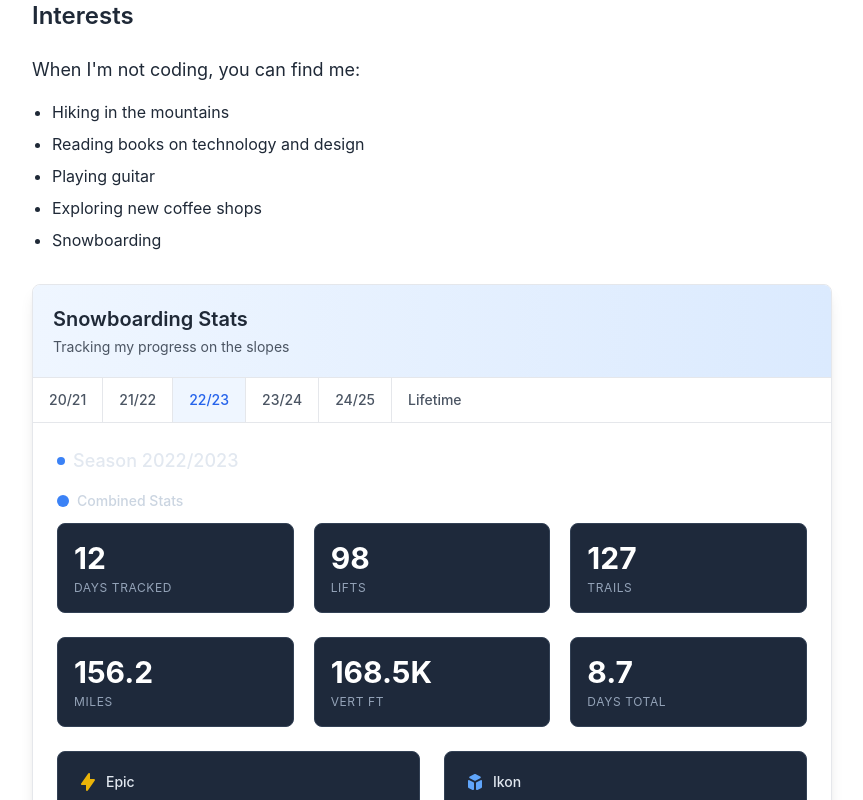
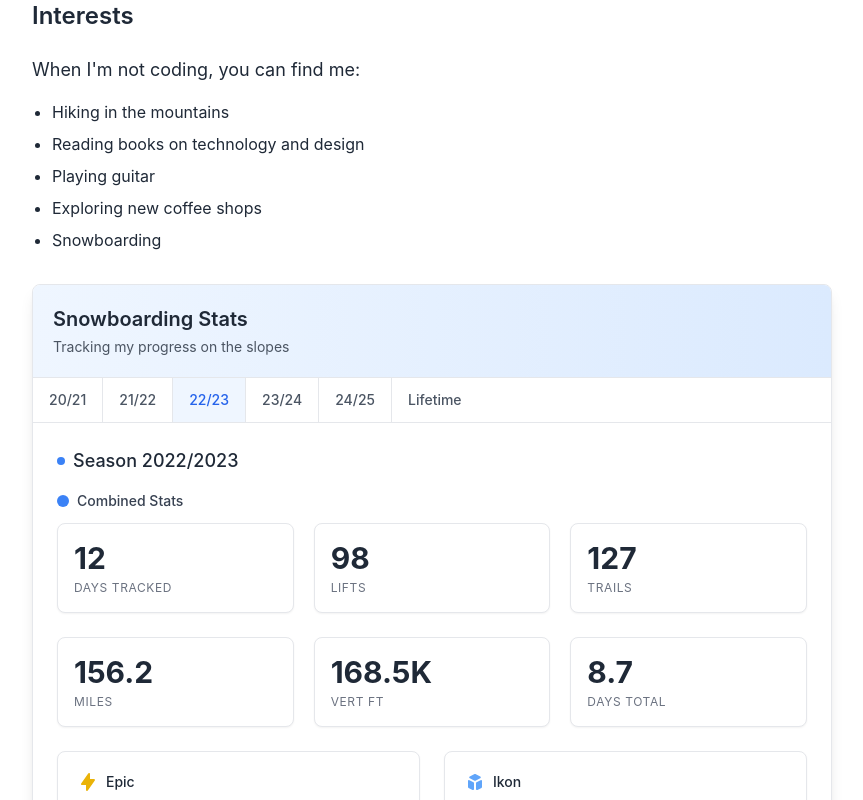
Before and after one commit to SpencerRenfro/Portfolio, a React (Create React App) app: page /about in a window 1280 px wide. Both pictures are taken after a click on the button "22/23". Shown: the part 1471-2271 px from the top of the page, without its empty margins (208-1071 px from the left). Built offline with nearby package versions, Linux system fonts and the light colour scheme.

Commit message:
Update 22/23 season to support light/dark mode

```diff
--- a/src/components/SnowboardingStats.js
+++ b/src/components/SnowboardingStats.js
@@ -591,7 +591,7 @@ const SnowboardingStats = () => {
         {/* Season 2022/2023 Stats */}
         {activeTab === '2223' && (
           <div>
-            <h4 className="text-lg font-medium mb-4 text-slate-200 flex items-center">
+            <h4 className="text-lg font-medium mb-4 text-gray-800 dark:text-slate-200 flex items-center">
               <span className="w-2 h-2 bg-blue-500 rounded-full mr-2"></span>
               Season 2022/2023
             </h4>
@@ -599,134 +599,134 @@ const SnowboardingStats = () => {
             <div className="mb-6">
               <div className="flex items-center mb-3">
                 <div className="w-3 h-3 bg-blue-500 rounded-full mr-2"></div>
-                <h5 className="text-sm font-medium text-slate-300">Combined Stats</h5>
+                <h5 className="text-sm font-medium text-gray-700 dark:text-slate-300">Combined Stats</h5>
               </div>
 
               <div className="grid grid-cols-3 gap-5 mb-6">
-                <div className="bg-slate-800 p-4 rounded-lg border border-slate-700 hover:border-blue-500 transition-colors">
-                  <p className="text-3xl font-bold text-white">12</p>
-                  <p className="text-xs uppercase tracking-wider text-slate-400 mt-1">Days Tracked</p>
+                <div className="bg-white dark:bg-slate-800 p-4 rounded-lg border border-gray-200 dark:border-slate-700 hover:border-blue-500 transition-colors shadow-sm">
+                  <p className="text-3xl font-bold text-gray-800 dark:text-white">12</p>
+                  <p className="text-xs uppercase tracking-wider text-gray-500 dark:text-slate-400 mt-1">Days Tracked</p>
                 </div>
-                <div className="bg-slate-800 p-4 rounded-lg border border-slate-700 hover:border-blue-500 transition-colors">
-                  <p className="text-3xl font-bold text-white">98</p>
-                  <p className="text-xs uppercase tracking-wider text-slate-400 mt-1">Lifts</p>
+                <div className="bg-white dark:bg-slate-800 p-4 rounded-lg border border-gray-200 dark:border-slate-700 hover:border-blue-500 transition-colors shadow-sm">
+                  <p className="text-3xl font-bold text-gray-800 dark:text-white">98</p>
+                  <p className="text-xs uppercase tracking-wider text-gray-500 dark:text-slate-400 mt-1">Lifts</p>
                 </div>
-                <div className="bg-slate-800 p-4 rounded-lg border border-slate-700 hover:border-blue-500 transition-colors">
-                  <p className="text-3xl font-bold text-white">127</p>
-                  <p className="text-xs uppercase tracking-wider text-slate-400 mt-1">Trails</p>
+                <div className="bg-white dark:bg-slate-800 p-4 rounded-lg border border-gray-200 dark:border-slate-700 hover:border-blue-500 transition-colors shadow-sm">
+                  <p className="text-3xl font-bold text-gray-800 dark:text-white">127</p>
+                  <p className="text-xs uppercase tracking-wider text-gray-500 dark:text-slate-400 mt-1">Trails</p>
                 </div>
               </div>
 
               <div className="grid grid-cols-3 gap-5 mb-6">
-                <div className="bg-slate-800 p-4 rounded-lg border border-slate-700 hover:border-blue-500 transition-colors">
-                  <p className="text-3xl font-bold text-white">156.2</p>
-                  <p className="text-xs uppercase tracking-wider text-slate-400 mt-1">Miles</p>
+                <div className="bg-white dark:bg-slate-800 p-4 rounded-lg border border-gray-200 dark:border-slate-700 hover:border-blue-500 transition-colors shadow-sm">
+                  <p className="text-3xl font-bold text-gray-800 dark:text-white">156.2</p>
+                  <p className="text-xs uppercase tracking-wider text-gray-500 dark:text-slate-400 mt-1">Miles</p>
                 </div>
-                <div className="bg-slate-800 p-4 rounded-lg border border-slate-700 hover:border-blue-500 transition-colors">
-                  <p className="text-3xl font-bold text-white">168.5K</p>
-                  <p className="text-xs uppercase tracking-wider text-slate-400 mt-1">Vert Ft</p>
+                <div className="bg-white dark:bg-slate-800 p-4 rounded-lg border border-gray-200 dark:border-slate-700 hover:border-blue-500 transition-colors shadow-sm">
+                  <p className="text-3xl font-bold text-gray-800 dark:text-white">168.5K</p>
+                  <p className="text-xs uppercase tracking-wider text-gray-500 dark:text-slate-400 mt-1">Vert Ft</p>
                 </div>
-                <div className="bg-slate-800 p-4 rounded-lg border border-slate-700 hover:border-blue-500 transition-colors">
-                  <p className="text-3xl font-bold text-white">8.7</p>
-                  <p className="text-xs uppercase tracking-wider text-slate-400 mt-1">Days Total</p>
+                <div className="bg-white dark:bg-slate-800 p-4 rounded-lg border border-gray-200 dark:border-slate-700 hover:border-blue-500 transition-colors shadow-sm">
+                  <p className="text-3xl font-bold text-gray-800 dark:text-white">8.7</p>
+                  <p className="text-xs uppercase tracking-wider text-gray-500 dark:text-slate-400 mt-1">Days Total</p>
                 </div>
               </div>
             </div>
 
             <div className="grid grid-cols-2 gap-6 mb-6">
               {/* Epic Pass Stats */}
-              <div className="bg-slate-800 p-5 rounded-lg border border-slate-700">
+              <div className="bg-white dark:bg-slate-800 p-5 rounded-lg border border-gray-200 dark:border-slate-700 shadow-sm">
                 <div className="flex items-center mb-3">
                   <svg xmlns="http://www.w3.org/2000/svg" className="h-5 w-5 text-yellow-500 mr-2" viewBox="0 0 20 20" fill="currentColor">
                     <path fillRule="evenodd" d="M11.3 1.046A1 1 0 0112 2v5h4a1 1 0 01.82 1.573l-7 10A1 1 0 018 18v-5H4a1 1 0 01-.82-1.573l7-10a1 1 0 011.12-.38z" clipRule="evenodd" />
                   </svg>
-                  <h5 className="text-sm font-medium text-slate-200">Epic</h5>
+                  <h5 className="text-sm font-medium text-gray-800 dark:text-slate-200">Epic</h5>
                 </div>
 
                 <div className="grid grid-cols-2 gap-4 mb-3">
                   <div>
-                    <p className="text-xs text-slate-400 mb-1">Days Tracked</p>
-                    <p className="text-lg font-semibold">8 days</p>
+                    <p className="text-xs text-gray-500 dark:text-slate-400 mb-1">Days Tracked</p>
+                    <p className="text-lg font-semibold text-gray-800 dark:text-white">8 days</p>
                   </div>
                   <div>
-                    <p className="text-xs text-slate-400 mb-1">Vertical</p>
-                    <p className="text-lg font-semibold">112,450 ft</p>
+                    <p className="text-xs text-gray-500 dark:text-slate-400 mb-1">Vertical</p>
+                    <p className="text-lg font-semibold text-gray-800 dark:text-white">112,450 ft</p>
                   </div>
                 </div>
 
                 <div className="grid grid-cols-2 gap-4 mb-3">
                   <div>
-                    <p className="text-xs text-slate-400 mb-1">Lifts Ridden</p>
-                    <p className="text-lg font-semibold">72 lifts</p>
+                    <p className="text-xs text-gray-500 dark:text-slate-400 mb-1">Lifts Ridden</p>
+                    <p className="text-lg font-semibold text-gray-800 dark:text-white">72 lifts</p>
                   </div>
                   <div>
-                    <p className="text-xs text-slate-400 mb-1">Miles</p>
-                    <p className="text-lg font-semibold">87.6 mi</p>
+                    <p className="text-xs text-gray-500 dark:text-slate-400 mb-1">Miles</p>
+                    <p className="text-lg font-semibold text-gray-800 dark:text-white">87.6 mi</p>
                   </div>
                 </div>
 
                 <div className="grid grid-cols-2 gap-4">
                   <div>
-                    <p className="text-xs text-slate-400 mb-1">Highest Elevation</p>
-                    <p className="text-lg font-semibold">11,250 ft</p>
+                    <p className="text-xs text-gray-500 dark:text-slate-400 mb-1">Highest Elevation</p>
+                    <p className="text-lg font-semibold text-gray-800 dark:text-white">11,250 ft</p>
                   </div>
                   <div>
-                    <p className="text-xs text-slate-400 mb-1">Most Visited</p>
-                    <p className="text-lg font-semibold">Breckenridge</p>
+                    <p className="text-xs text-gray-500 dark:text-slate-400 mb-1">Most Visited</p>
+                    <p className="text-lg font-semibold text-gray-800 dark:text-white">Breckenridge</p>
                   </div>
                 </div>
               </div>
 
               {/* Ikon Pass Stats */}
-              <div className="bg-slate-800 p-5 rounded-lg border border-slate-700">
+              <div className="bg-white dark:bg-slate-800 p-5 rounded-lg border border-gray-200 dark:border-slate-700 shadow-sm">
                 <div className="flex items-center mb-3">
                   <svg xmlns="http://www.w3.org/2000/svg" className="h-5 w-5 text-blue-400 mr-2" viewBox="0 0 20 20" fill="currentColor">
                     <path d="M11 17a1 1 0 001.447.894l4-2A1 1 0 0017 15V9.236a1 1 0 00-1.447-.894l-4 2a1 1 0 00-.553.894V17zM15.211 6.276a1 1 0 000-1.788l-4.764-2.382a1 1 0 00-.894 0L4.789 4.488a1 1 0 000 1.788l4.764 2.382a1 1 0 00.894 0l4.764-2.382zM4.447 8.342A1 1 0 003 9.236V15a1 1 0 00.553.894l4 2A1 1 0 009 17v-5.764a1 1 0 00-.553-.894l-4-2z" />
                   </svg>
-                  <h5 className="text-sm font-medium text-slate-200">Ikon</h5>
+                  <h5 className="text-sm font-medium text-gray-800 dark:text-slate-200">Ikon</h5>
                 </div>
 
                 <div className="grid grid-cols-2 gap-4 mb-3">
                   <div>
-                    <p className="text-xs text-slate-400 mb-1">Days Tracked</p>
-                    <p className="text-lg font-semibold">4 days</p>
+                    <p className="text-xs text-gray-500 dark:text-slate-400 mb-1">Days Tracked</p>
+                    <p className="text-lg font-semibold text-gray-800 dark:text-white">4 days</p>
                   </div>
                   <div>
-                    <p className="text-xs text-slate-400 mb-1">Vertical</p>
-                    <p className="text-lg font-semibold">56,050 ft</p>
+                    <p className="text-xs text-gray-500 dark:text-slate-400 mb-1">Vertical</p>
+                    <p className="text-lg font-semibold text-gray-800 dark:text-white">56,050 ft</p>
                   </div>
                 </div>
 
                 <div className="grid grid-cols-2 gap-4 mb-3">
                   <div>
-                    <p className="text-xs text-slate-400 mb-1">Lifts Ridden</p>
-                    <p className="text-lg font-semibold">26 lifts</p>
+                    <p className="text-xs text-gray-500 dark:text-slate-400 mb-1">Lifts Ridden</p>
+                    <p className="text-lg font-semibold text-gray-800 dark:text-white">26 lifts</p>
                   </div>
                   <div>
-                    <p className="text-xs text-slate-400 mb-1">Trails</p>
-                    <p className="text-lg font-semibold">127 trails</p>
+                    <p className="text-xs text-gray-500 dark:text-slate-400 mb-1">Trails</p>
+                    <p className="text-lg font-semibold text-gray-800 dark:text-white">127 trails</p>
                   </div>
                 </div>
 
                 <div className="grid grid-cols-2 gap-4 mb-3">
                   <div>
-                    <p className="text-xs text-slate-400 mb-1">Miles</p>
-                    <p className="text-lg font-semibold">68.6 miles</p>
+                    <p className="text-xs text-gray-500 dark:text-slate-400 mb-1">Miles</p>
+                    <p className="text-lg font-semibold text-gray-800 dark:text-white">68.6 miles</p>
                   </div>
                   <div>
-                    <p className="text-xs text-slate-400 mb-1">Time on Mountain</p>
-                    <p className="text-lg font-semibold">18.3 hours</p>
+                    <p className="text-xs text-gray-500 dark:text-slate-400 mb-1">Time on Mountain</p>
+                    <p className="text-lg font-semibold text-gray-800 dark:text-white">18.3 hours</p>
                   </div>
                 </div>
 
                 <div className="grid grid-cols-2 gap-4">
                   <div>
-                    <p className="text-xs text-slate-400 mb-1">Most Visited</p>
-                    <p className="text-lg font-semibold">Winter Park</p>
+                    <p className="text-xs text-gray-500 dark:text-slate-400 mb-1">Most Visited</p>
+                    <p className="text-lg font-semibold text-gray-800 dark:text-white">Winter Park</p>
                   </div>
                   <div>
-                    <p className="text-xs text-slate-400 mb-1">Days Total</p>
-                    <p className="text-lg font-semibold">~0.7 days</p>
+                    <p className="text-xs text-gray-500 dark:text-slate-400 mb-1">Days Total</p>
+                    <p className="text-lg font-semibold text-gray-800 dark:text-white">~0.7 days</p>
                   </div>
                 </div>
               </div>
```
